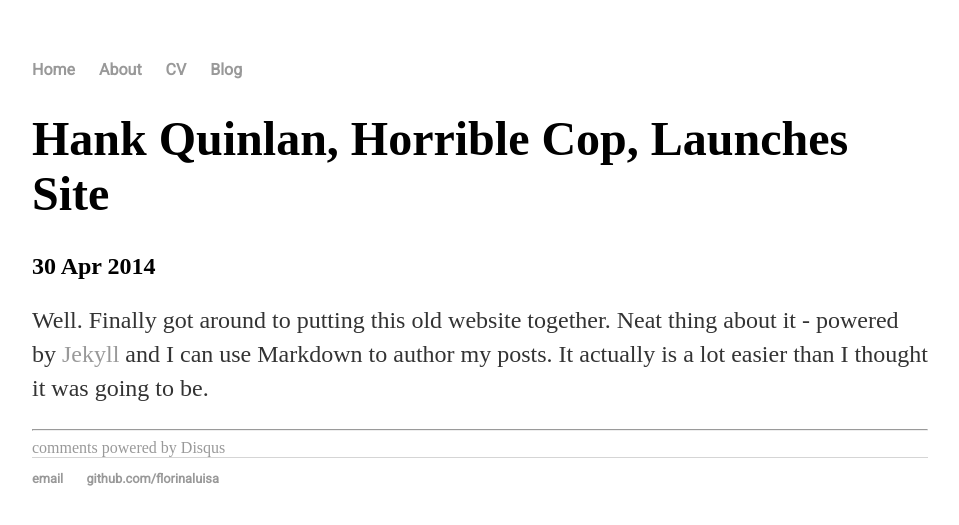
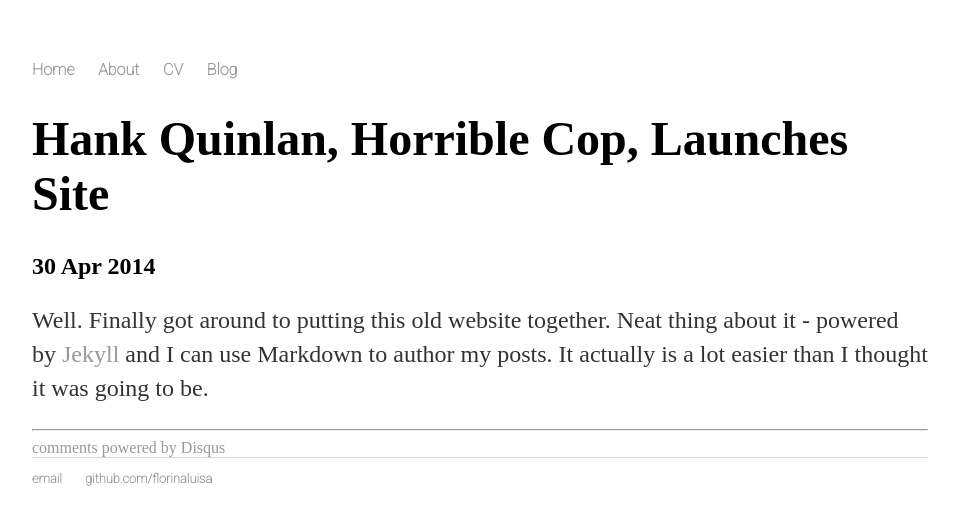
Before and after one commit to Florinaluisa/Test.io, a Jekyll site: the page built from _posts/2014-04-30-hank-quinlan-site-launched.md, in a window 1280 px wide. Shown: the top 525 px of the page, without its empty margins (160-1119 px from the left). Built offline with Jekyll 4.4.1, drawn with Linux system fonts in a browser that asks for light colours; some web fonts are replaced; comment, search, counter and statistics services are not loaded.

Commit message:
Update default.html

```diff
--- a/_layouts/default.html
+++ b/_layouts/default.html
@@ -5,7 +5,7 @@
 			<!-- link to main stylesheet -->
 			<link rel="stylesheet" type="text/css" href="/css/main.css">
 			<link rel="preconnect" href="https://fonts.gstatic.com">
-			<link href="https://fonts.googleapis.com/css2?family=Chango|Roboto&display=swap" rel="stylesheet">
+			<link href="https://fonts.googleapis.com/css2?family=Chango|Roboto:wght@100&display=swap" rel="stylesheet">
 		</head>
 		<body>
 			<nav>
```
